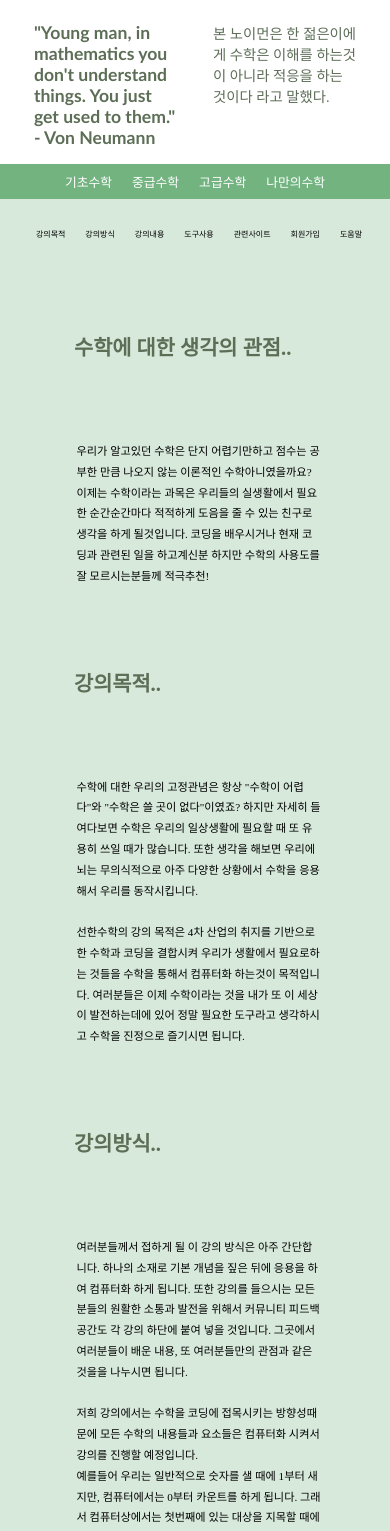
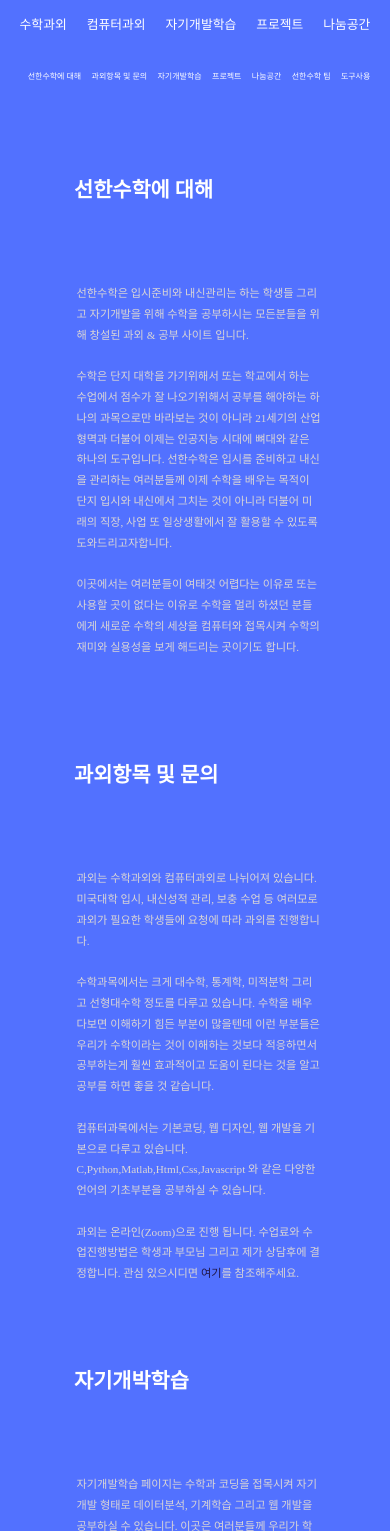
Before and after one commit to goLinearly/goLinearly.github.io, a plain HTML site: page index.html in a window 390 px wide. Shown: the part 92-1623 px from the top of the page. Drawn offline with Linux system fonts and the light colour scheme.

Commit message:
Add files via upload

```diff
--- a/css/style.css
+++ b/css/style.css
@@ -17,7 +17,7 @@ body {
     height:auto;
     margin: 0 auto;
 
-    background-color: rgb(188, 221, 187);
+    background-color: white;
 }
 
 
@@ -26,8 +26,8 @@ body {
 #top p {
     font-size: 2.5rem;
     font-weight: 800;
-    font-family:-apple-system, BlinkMacSystemFont, 'Segoe UI', Roboto, Oxygen, Ubuntu, Cantarell, 'Open Sans', 'Helvetica Neue', sans-serif;
-    color: rgb(126, 108, 108);
+    font-family: font-family: 'Karla', sans-serif;
+    color: #5271ff;
     margin: 0 auto;
     width: 100%;
     text-align: center;
@@ -42,7 +42,7 @@ body {
 #grid {
     display: grid;
     margin: 0 auto;
-    background-color:rgb(188, 221, 187);
+    background-color: white;
     padding: 1rem;
 
 }
@@ -52,13 +52,15 @@ body {
     color:rgb(126, 108, 108);
     margin: 0 auto;
 
-    font-family: 'Gill Sans', 'Gill Sans MT', Calibri, 'Trebuchet MS', sans-serif;
+    font-family: 'Karla', sans-serif;
 }
 
 #grid p {
     font-size: 0.9rem;
     color:rgb(126, 108, 108);
     margin: 0 auto;
+    padding: 1rem 0;
+    font-family: 'Karla', sans-serif;
 
 }
 
@@ -66,12 +68,12 @@ body {
     padding: 0.5rem 0.2rem;
     margin: 0 auto;
     text-align: center;
-    background-color: rgb(114, 179, 128);
+    background-color:#5271ff;
 
 }
 
 #navigation ol:hover {
-    background-color: rgb(93, 150, 82);
+    background-color: #687bce;
     padding: 0.9rem 0;
     transition: 0.5s ease-in-out;
 }
@@ -123,9 +125,11 @@ body {
 
 #article ol {
     margin: 0 auto;
+
     text-align: center;
     list-style: none;
     padding: 20px 0;
+
 
 }
 
@@ -177,8 +181,8 @@ body {
 }
 
 #article .content h3 {
-    font-size: 2.2rem;
-    color:rgb(126, 108, 108);
+    font-size: 2.0rem;
+    color:#5271ff;
     margin: 0;
     padding: 50px;
     text-align: left;
@@ -190,6 +194,15 @@ body {
     margin: 0 auto;
     padding: 30px;
     line-height: 50px;
+}
+
+#article a {
+    text-decoration:none;
+    color: tomato;
+}
+
+#article a:hover {
+    color: gray;
 }
 
 
@@ -207,17 +220,21 @@ body {
 
 @media (max-width: 1024px) {
     body {
-       background-color:rgb(215, 233, 219);
+       background-color:#5271ff;
     }
 
     #top {
-        background-color: white;
+        background-color: #5271ff;
     }
 
     #top p {
         width: 50%;
         font-size: 40px;
-        color:rgb(93, 110, 87);
+        color:white;
+    }
+
+    #navigation ol:hover {
+        background-color: rgb(58, 83, 116);
     }
 
     #navigation ol li {
@@ -227,23 +244,17 @@ body {
         font-size: 0.8rem;
     }
 
-    #grid {
-        grid-template-columns: 1fr 1fr;
-        background-color: white;
+    #navigation ol li a:hover {
+        color: rgb(207, 189, 189);
     }
 
-    #grid h3 {
-        width: 80%;
-        text-align: left;
-        color:rgb(93, 110, 87);
-        font-family: 'Trebuchet MS', 'Lucida Sans Unicode', 'Lucida Grande', 'Lucida Sans', Arial, sans-serif;
+    #grid {
+        display:none;
+        grid-template-columns: 1fr 1fr;
+        background-color: #5271ff;
     }
 
-    #grid p {
-        width: 80%;
-        text-align: left;
-        color:rgb(93, 110, 87);
-    }
+
 
     #article {
         display: block;
@@ -252,11 +263,16 @@ body {
 
     #article ol li {
         display: inline;
-        margin: 0 0.5rem;
+        margin: 0 0.2rem;
     }
 
     #article ol li a {
-        font-size: 0.5rem
+        font-size: 0.5rem;
+        color:white;
+    }
+
+    #article ol li a:hover {
+        color: rgb(29, 27, 27);
     }
 
     #article .content {
@@ -265,11 +281,20 @@ body {
 
     #article .content h3 {
         font-size: 1.3rem;
-        color: rgb(93, 110, 87);
+        color: rgb(255, 255, 255);
     }
 
     #article .content p {
         font-size: 0.7rem;
         line-height: 1.3rem;
+        color:rgb(218, 214, 214)
+    }
+
+    #article .content a {
+        color:rgb(32, 21, 70)
+    }
+
+    #footer p {
+        color: white;
     }
 }
--- a/index.html
+++ b/index.html
@@ -5,6 +5,14 @@
     <meta name="viewport" content="width=device-width, initial-scale=1.0">
     <meta name="선한수학" description="선한수학은 이 시대에 필요로하는 수학을 재미있게 설명하고 코딩에 접목시켜 학습하는 교육 사이트입니다.">
     <link rel="stylesheet" href="css/style.css">
+    <link rel="preconnect" href="https://fonts.gstatic.com">
+
+
+    <!--font chart-->
+    <link href="https://fonts.googleapis.com/css2?family=Karla:wght@300&display=swap" rel="stylesheet">
+    <!--font-family: 'Karla', sans-serif;-->
+
+
 
 
 
@@ -34,10 +42,11 @@
 
     <div id="navigation">
         <ol>
-            <li><a href="#">기초수학</a></li>
-            <li><a href="#">중급수학</a></li>
-            <li><a href="#">고급수학</a></li>
-            <li><a href="#">나만의수학</a></li>
+            <li><a href="#">수학과외</a></li>
+            <li><a href="#">컴퓨터과외</a></li>
+            <li><a href="#">자기개발학습</a></li>
+            <li><a href="#">프로젝트</a></li>
+            <li><a href="#">나눔공간</a></li>
         </ol>
     </div>
 
@@ -45,74 +54,90 @@
 
         <div>
             <ol>
-                <li><a href="#강의목적">강의목적</a></li>
-                <li><a href="#강의방식">강의방식</a></li>
-                <li><a href="#강의내용">강의내용</a></li>
+                <li><a href="#선한수학">선한수학에 대해</a></li>
+                <li><a href="#과외항목">과외항목 및 문의</a></li>
+
+                <li><a href="#자기개발학습">자기개발학습</a></li>
+                <li><a href="#프로젝트">프로젝트</a></li>
+                <li><a href="#나눔공간">나눔공간</a></li>
+                <li><a href="#팀">선한수학 팀</a></li>
                 <li><a href="#도구사용">도구사용</a></li>
-                <li><a href="#관련사이트">관련사이트</a></li>
-                <li><a href="#회원가입">회원가입</a></li>
-                <li><a href="#도움말">도움말</a></li>
             </ol>
         </div>
 
         <div>
             <div class="content">
-                <h3>
-                    수학에 대한 생각의 관점..
+
+                <h3 id="선한수학">
+                    선한수학에 대해
                 </h3>
-                <p>우리가 알고있던 수학은 단지 어렵기만하고 점수는 공부한 만큼 나오지 않는 이론적인 수학아니였을까요?
-                    이제는 수학이라는 과목은 우리들의 실생활에서 필요한 순간순간마다 적적하게 도음을 줄 수 있는 친구로 생각을 하게 될것입니다.
-                    코딩을 배우시거나 현재 코딩과 관련된 일을 하고계신분 하지만 수학의 사용도를 잘 모르시는분들께 적극추천!</p>
+                <p>
+                    선한수학은 입시준비와 내신관리는 하는 학생들 그리고 자기개발을 위해 수학을 공부하시는 모든분들을 위해 창설된 과외 & 공부 사이트 입니다. <br><br>
+                    수학은 단지 대학을 가기위해서 또는 학교에서 하는 수업에서 점수가 잘 나오기위해서 공부를 해야하는 하나의 과목으로만 바라보는 것이 아니라 21세기의 산업형멱과 더불어 이제는
+                    인공지능 시대에 뼈대와 같은 하나의 도구입니다. 선한수학은 입시를 준비하고 내신을 관리하는 여러분들께 이제 수학을 배우는 목적이 단지 입시와 내신에서  그치는 것이 아니라 더불어 미래의 직장, 사업 또 일상생활에서
+                    잘 활용할 수 있도록 도와드리고자합니다. <br><br>
+                    이곳에서는 여러분들이 여태것 어렵다는 이유로 또는 사용할 곳이 없다는 이유로 수학을 멀리 하셨던 분들에게 새로운 수학의 세상을 컴퓨터와 접목시켜 수학의 재미와 실용성을 보게 해드리는 곳이기도 합니다.
+                    <br><br>
+
+                </p>
+
+                <h3 id="과외항목">
+                    과외항목 및 문의
+                </h3>
+                <p>
+                    과외는 수학과외와 컴퓨터과외로 나뉘어져 있습니다. 미국대학 입시, 내신성적 관리, 보충 수업 등 여러모로 과외가 필요한 학생들에 요청에 따라 과외를 진행합니다. <br><br>
+                    수학과목에서는 크게 대수학, 통계학, 미적분학 그리고 선형대수학 정도를 다루고 있습니다. 수학을 배우다보면 이해하기 힘든 부분이 많을텐데 이런 부분들은 우리가
+                    수학이라는 것이 이해하는 것보다 적응하면서 공부하는게 훨씬 효과적이고 도움이 된다는 것을 알고 공부를 하면 좋을 것 같습니다. <br><br>
+                    컴퓨터과목에서는 기본코딩, 웹 디자인, 웹 개발을 기본으로 다루고 있습니다. C,Python,Matlab,Html,Css,Javascript 와 같은 다양한 언어의 기초부분을 공부하실 수 있습니다. <br><br>
+                    과외는 온라인(Zoom)으로 진행 됩니다. 수업료와 수업진행방법은 학생과 부모님 그리고 제가 상담후에 결정합니다. 관심 있으시디면 <a href="#">여기</a>를 참조해주세요.
+                </p>
 
 
 
-                <h3 id="강의목적">
-                    강의목적..
+
+                <h3 id="자기개발학습">
+                    자기개박학습
                 </h3>
                 <p>
-                    수학에 대한 우리의 고정관념은 항상 "수학이 어렵다"와 "수학은 쓸 곳이 없다"이였죠? 하지만 자세히 들여다보면 수학은 우리의 일상생활에
-                    필요할 때 또 유용히 쓰일 때가 많습니다. 또한 생각을 해보면 우리에 뇌는 무의식적으로 아주 다양한 상황에서 수학을 응용해서 우리를 동작시킵니다.<br><br>
-                    선한수학의 강의 목적은 4차 산업의 취지를 기반으로한 수학과 코딩을 결합시켜 우리가 생활에서 필요로하는 것들을 수학을 통해서 컴퓨터화 하는것이 목적입니다.
-                    여러분들은 이제 수학이라는 것을 내가 또 이 세상이 발전하는데에 있어 정말 필요한 도구라고 생각하시고 수학을 진정으로 즐기시면 됩니다.
+                    자기개발학습 페이지는 수학과 코딩을 접목시켜 자기개발 형태로 데이터분석, 기계학습 그리고 웹 개발을 공부하실 수 있습니다. 이곳은 여러분들께 우리가 학교에서 이론적으로 공부했던 내용들을
+                    실전에서 응용해서 사용할 수 있는 곳이기도 합니다.
+                </p>
+
+                <h3 id="프로젝트">
+                    프로젝트
+                </h3>
+                <p>
+                    프로젝트 공간에서는 여러분들이 배운 내용을 가지고 추가적으로 컨텐트를 만들어내는 공간입니다. 배움은 단지 듣는 것에서 멈추는 것이 아니라 논리적 생각과 인간의 상상력을 통해서 무언가를 발전 시키는게
+                    진정한 배움이라고 생각하기에 프로젝트 공간을 만들었습니다. 많은 활동 부탁 드립니다.
+                    <br><br>
+                    프로젝트 공간 사용법은 <a href="#">여기</a>를 참조하시면 됩니다.
+                </p>
+
+                <h3 id="나눔공간">
+                    나눔공간
+                </h3>
+                <p>
+                    나눔공간에서는 여러분들이 학교수업, 입시, 내신, 기타 등등 모든것에 관해 질문 및 답변이 오가는 공간입니다. 잘 모르시거나 궁금하신 부분들을 이곳에 나누어주시면 그것을 잘 알고 있는 선한수학 커뮤니티 분들은
+                    답변을 해주시면 됩니다. <br><br>
+                    원활하고 깨끗한 커뮤니티의 나눔공간 활용을 위해서 <a href="#">맴버가입</a>을 하시면 사용을 하실 수 있는 권한이 주어집니다. 참고부탁드립니다.
+
+                </p>
+
+                <h3 id="팀">
+                    선한수학 운영팀
+                </h3>
+
+                <p>
+                    준비중에 있습니다..
                 </p>
 
 
-                <h3 id="강의방식">
-                    강의방식..
-                </h3>
-                <p>
-                    여러분들께서 접하게 될 이 강의 방식은 아주 간단합니다. 하나의 소재로 기본 개념을 짚은 뒤에 응용을 하여 컴퓨터화 하게 됩니다. 또한 강의를 들으시는 모든 분들의 원활한
-                    소통과 발전을 위해서 커뮤니티 피드백 공간도 각 강의 하단에 붙여 넣을 것입니다. 그곳에서 여러분들이 배운 내용, 또 여러분들만의 관점과 같은 것을을 나누시면 됩니다.<br><br>
-                    저희 강의에서는 수학을 코딩에 접목시키는 방향성때문에 모든 수학의 내용들과 요소들은 컴퓨터화 시켜서 강의를 진행할 예정입니다.
-                    <br>
-                    예를들어 우리는 일반적으로 숫자를 샐 때에 1부터 새지만, 컴퓨터에서는 0부터 카운트를 하게 됩니다. 그래서 컴퓨터상에서는 첫번째에 있는 대상을 지목할 때에 우리는 두번째 대상이라고
-                    지칭합니다.
-                    <br>
-                    다른 예로는 x 라는 것을 벡터로 표기할 때에 우리는 보통 선을 하나 x 위에 그려서 표기합니다. 하지만 위와 같은 이유로, 벡터표기를 컴퓨터화 된 벡터로 표기 할 것입니다. x[i] 의 표기입니다.
-                    <br>
-                    그래서 결론적으로 우리는 x 라는 벡터에 5번째 요소를 지칭할 때에는 x5 가아니라 x[4]라고 지칭하게 됩니다.
-                    <br><br>
-                    강의시작전 컴퓨터화 수학문자표기 이해를 더 돕고 싶으시다면 <a href="#">여기</a>를 참조에 주세요.
-                </p>
 
 
-                <h3 id="강의내용">
-                    강의내용..
-                </h3>
-                <p>여러분들이 듣고싶은 강의 레벨을 선택하세요</p>
-                    <select name="index" id="index">
-
-                        <option value="0" option disabled></option>
-                        <option value="option">기초수학</option>
-                        <option value="option">중급수학</option>
-                        <option value="option">고급수학</option>
-                        <option value="option">나만의수학</option>
-                    </select>
-                <br><br>
 
 
                 <h3 id="도구사용">
-                    도구사용..
+                    도구사용
                 </h3>
 
                 <p>저희가 수학을 컴퓨터화 하기 위서는 컴퓨터와 컴퓨터 언어가 필요합니다. 아마 컴퓨터는 다 있으실거라 생각하고 이제 컴퓨터에서 컴퓨터 언어를 지정하고 그 언어로 코드를 <strong><a href="https://en.wikipedia.org/wiki/Source-code_editor">Souce Code Text Editor</a></strong> 에서 입력을 해야합니다.
@@ -121,29 +146,6 @@
                     딥러닝 많은 프로젝트들이 이 두 언어로 만들어지고 있습니다. 아직 프로그래밍을 해본 경험이 없으시거나 익숙하지 않으신 분들도 걱정마시고 강의를 시작하지면 차차 배우게 될 것입니다. 물론 즐거움도 추가입니다.</p>
 
 
-                <h3 id="관련사이트">
-                    관련사이트..
-                </h3>
-
-                <p>
-                    코딩을 기초부터 잘 배우고 싶으시다면 <a href="https://opentutorials.org/">여기</a>
-                    <br>
-                    자바스크립트 언어의 기초와 응용을 더 배우고 싶다면 <a href="https://www.javascript.com/">여기</a>
-                    <br>
-                    파이썬 언어의 기초와 응용을 더 배우고 싶다면 <a href="https://www.python.org/">여기</a>
-                    <br>
-                    유용한 Visual Studio Code의 익스텐션(추가기능)에 대해 더 알고 싶으시다면 <a href="https://scotch.io/bar-talk/22-best-visual-studio-code-extensions-for-web-development">여기</a>
-                </p>
-
-
-                <h3 id="회원가입">선한수학의 멤버가 되기위해..</h3>
-
-                <p>
-                    선한수학에서는 원활한 커뮤니티 조성을 위해서 멤버들이 강의를 들으실 수 있습니다. 매주 맴버분이 나누시는 '나만의 수학' 프로젝트들을 랜덤으로 골라서 피드백과 다른 맴버들과의 공유를 할 예정입니다.
-                    지금 멤버가 될 준비가 되셧다면~?
-                </p>
-
-                <button type="submit"><a href="#">회원가입하러 가기</a></button>
 
 
 
```
